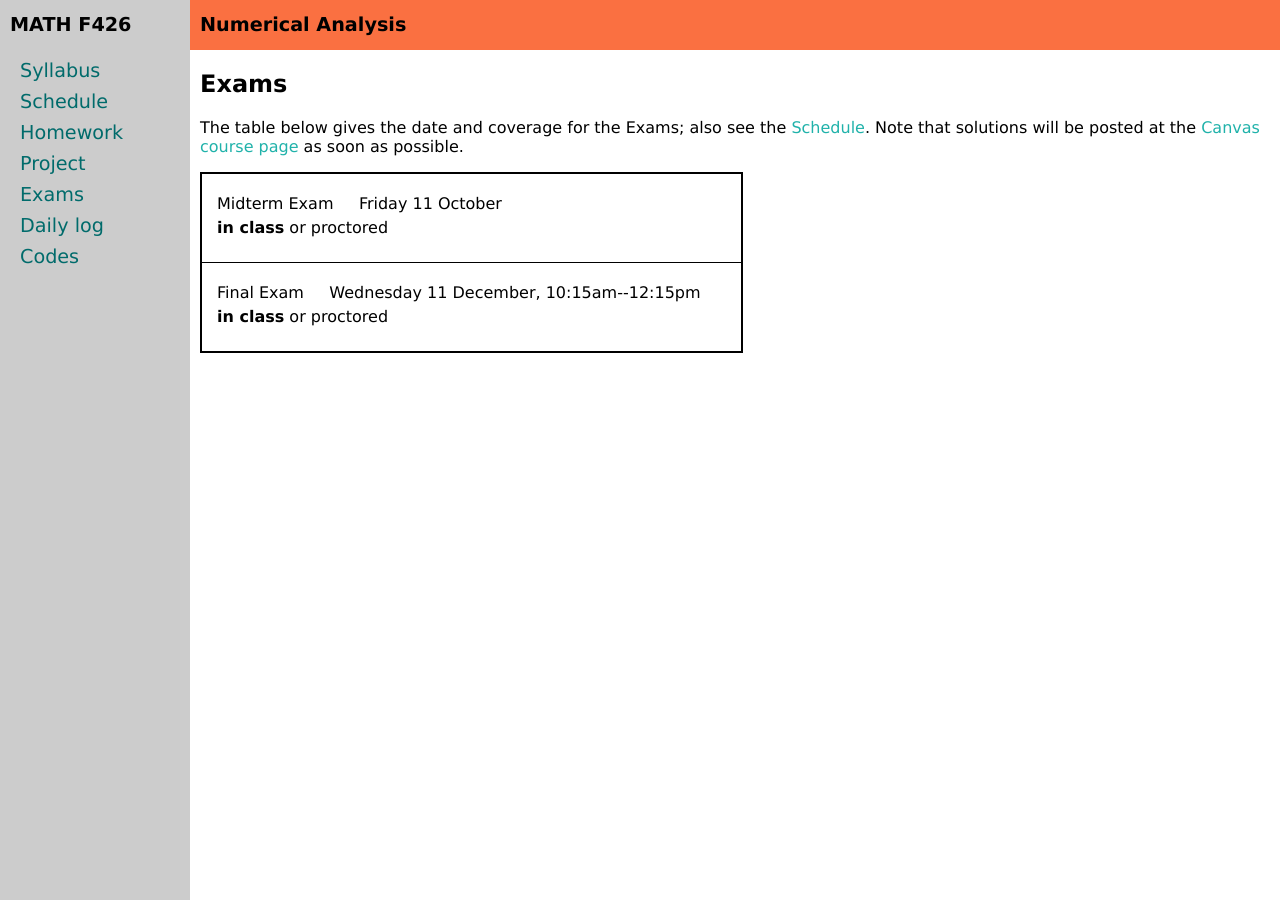
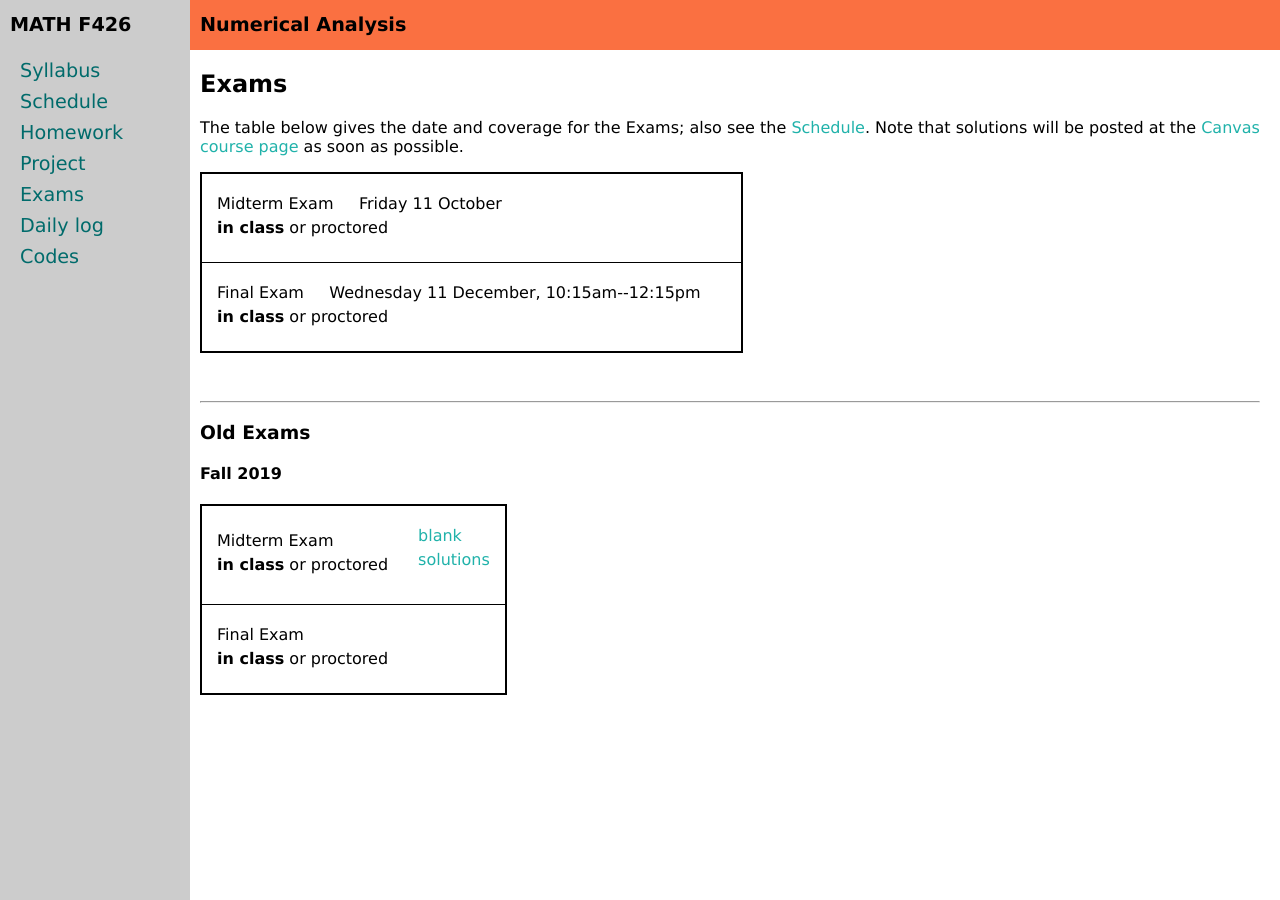
Before and after one commit to bueler/numerical, a Jekyll site: the page built from exams.md, in a window 1280 px wide. Built offline with Jekyll 4.4.1, drawn with Linux system fonts in a browser that asks for light colours.

Commit message:
post old midterm as sample

```diff
--- /dev/null
+++ b/_data/examsF19.yml
@@ -0,0 +1,10 @@
+semester: Fall 2019
+home: assets/exams/F19
+exams:
+- name: Midterm Exam
+  info: <b>in class</b> or proctored
+  blank: midterm.pdf
+  solutions: solns-midterm.pdf
+- name: Final Exam
+  info: <b>in class</b> or proctored
+  #rubric: finalrubric.pdf
--- a/exams.md
+++ b/exams.md
@@ -10,3 +10,10 @@ The table below gives the date and coverage for the Exams; also see the [Schedul
 {% include exam_table.md  data=site.data.exams %}
 
 <div style="padding-bottom: 40px"></div>
+
+---
+### Old Exams
+
+#### Fall 2019
+
+{% include exam_table.md  data=site.data.examsF19 %}
```
Also changed, not shown: 4 other files.
